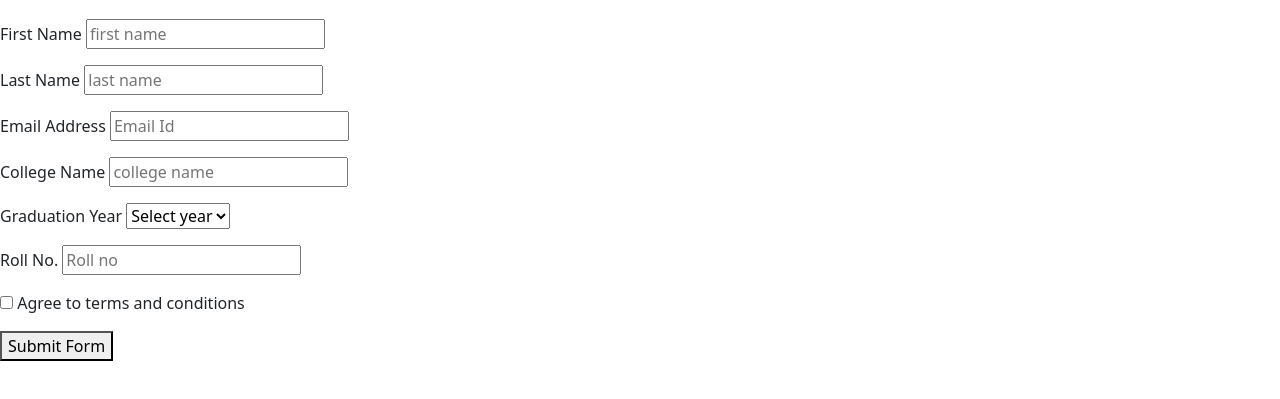
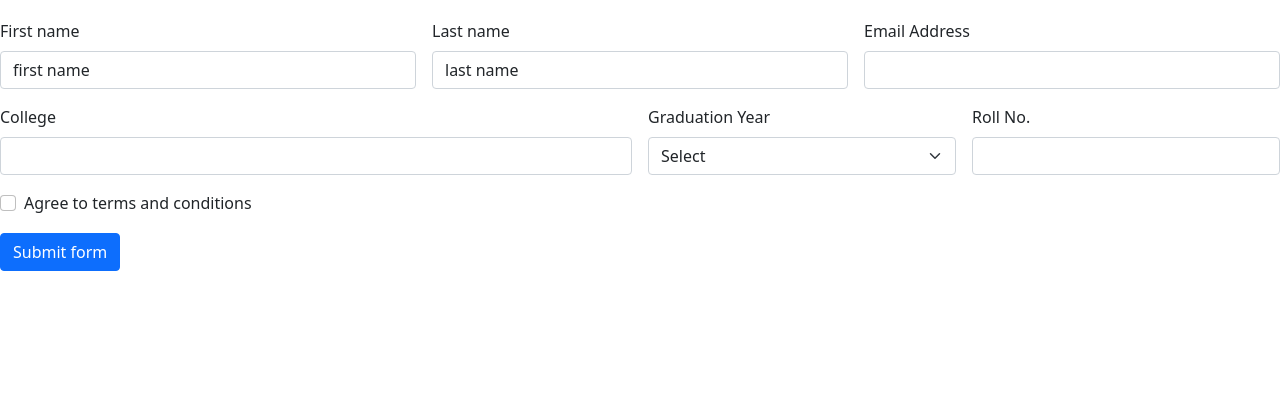
Before and after one commit to acciojob/bootstrap-form-easy-SurajKumar798, a website: page main.html in a window 1280 px wide. Shown: the part 53-452 px from the top of the page. Drawn offline with nearby package versions, Linux system fonts and the light colour scheme.

Commit message:
created a submission

```diff
--- a/main.html
+++ b/main.html
@@ -11,70 +11,71 @@
 	<div class="container">
 		<h1 class="mb-4">Internhsip Form</h1>
 	</div>
-	<form>
-		<div class="mb-3">
-			<label for="firstname">First Name</label>
-		    <input type="text" placeholder="first name" id="first-name-input" required />
-			<div class="invalid-feedback">
-              First name required.
+<form class="row g-3 needs-validation" novalidate>
+  <div class="col-md-4">
+    <label for="first name" class="form-label">First name</label>
+    <input type="text" class="form-control" id="first-name-input" value="first name" required>
+    <div class="valid-feedback">
+       Please enter your first name.
     </div>
   </div>
-
-		<div class="mb-3">
-			<label>Last Name</label>
-		    <input type="text" placeholder="last name" id="last-name-input" required />
-			 <div class="invalid-feedback">
-              Last name required.
+  <div class="col-md-4">
+    <label for="last name" class="form-label">Last name</label>
+    <input type="text" class="form-control" id="last-name-input" value="last name" required>
+    <div class="valid-feedback">
+      Please enter your last name.
     </div>
   </div>
-
-		<div class="mb-3">
-			<label>Email Address</label>
-		    <input type="text" placeholder="Email Id" id="email-input" required />
+  <div class="col-md-4">
+    <label for="email" class="form-label">Email Address</label>
+    <div class="input-group has-validation">
+      <input type="text" class="form-control" id="email-input" aria-describedby="inputGroupPrepend" required>
       <div class="invalid-feedback">
-              Email required.
+        Please enter your email.
       </div>
     </div>
-
-		<div class="mb-3">
-			<label>College Name</label>
-		    <input type="text" placeholder="college name" id="college-input" required />
+  </div>
+  <div class="col-md-6">
+    <label for="college name" class="form-label">College</label>
+    <input type="text" class="form-control" id="college-input" required>
     <div class="invalid-feedback">
-              Please provide a valid college.
+     Please enter your college name.
     </div>
   </div>
-
-		<div class="mb-3">
-			<label>Graduation Year</label>
-		    <select id="graduation-year" required>
-				 <option value="" selected disabled>Select year</option>
-                 <option value="2020">2020</option>
-                 <option value="2021">2021</option>
-                 <option value="2022">2022</option>
-                 <option value="2023">2023</option>
+  <div class="col-md-3">
+    <label for="validationCustom04" class="form-label">Graduation Year</label>
+    <select class="form-select" id="validationCustom04" required>
+      <option selected disabled value="">Select</option>
+      <option>2020</option>
+	  <option>2021</option>
+	  <option>2022</option>
+	  <option>2023</option>
     </select>
     <div class="invalid-feedback">
-              Please select a valid Graduation Year.
+       Please select your graduation year.
     </div>
   </div>
-
-		<div class="mb-3">
-			<label>Roll No.</label>
-		    <input type="text" placeholder="Roll no" id="roll-no-input" required />
+  <div class="col-md-3">
+    <label for="roll no" class="form-label">Roll No.</label>
+    <input type="text" class="form-control" id="roll-no-input" required>
     <div class="invalid-feedback">
-              Please provide a valid Roll no.
+      Pleas Please enter your roll number.
     </div>
   </div>
-
-		<div class="mb-3">
-			<input type="checkbox" id="conditions-checkbox" />
-			<label for="checkbox">Agree to terms and conditions</label>
+  <div class="col-12">
+    <div class="form-check">
+      <input class="form-check-input" type="checkbox" id="conditions-checkbox" required>
+      <label class="form-check-label" for="invalidCheck">
+        Agree to terms and conditions
+      </label>
       <div class="invalid-feedback">
         You must agree before submitting.
       </div>
     </div>
-
-		<button type="submit">Submit Form</button>
+  </div>
+  <div class="col-12">
+    <button class="btn btn-primary" type="submit">Submit form</button>
+  </div>
 </form>
 
 
```
Lines whose indentation alone changed are shown as unchanged.
